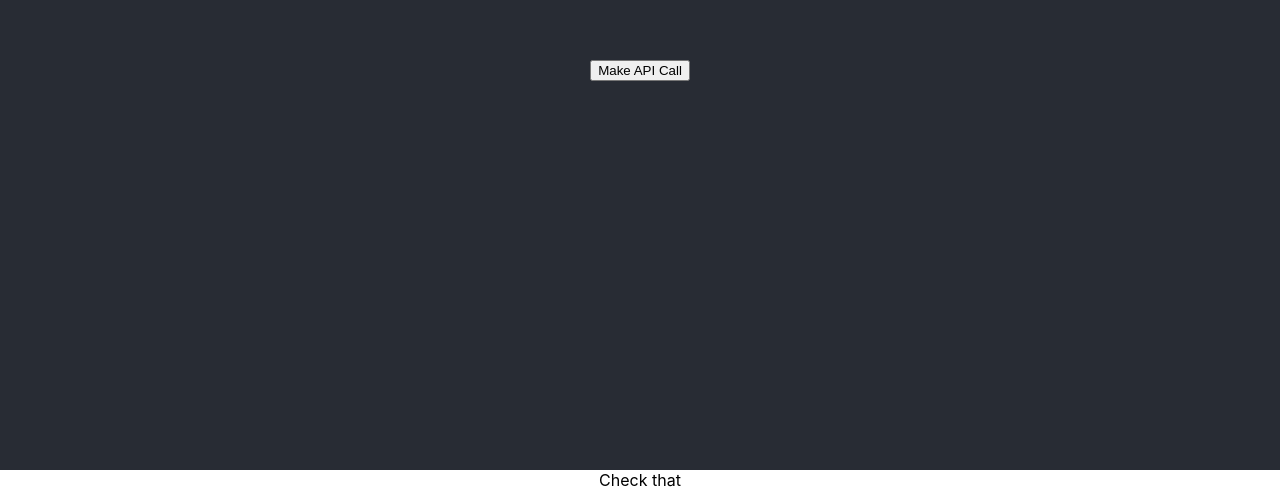
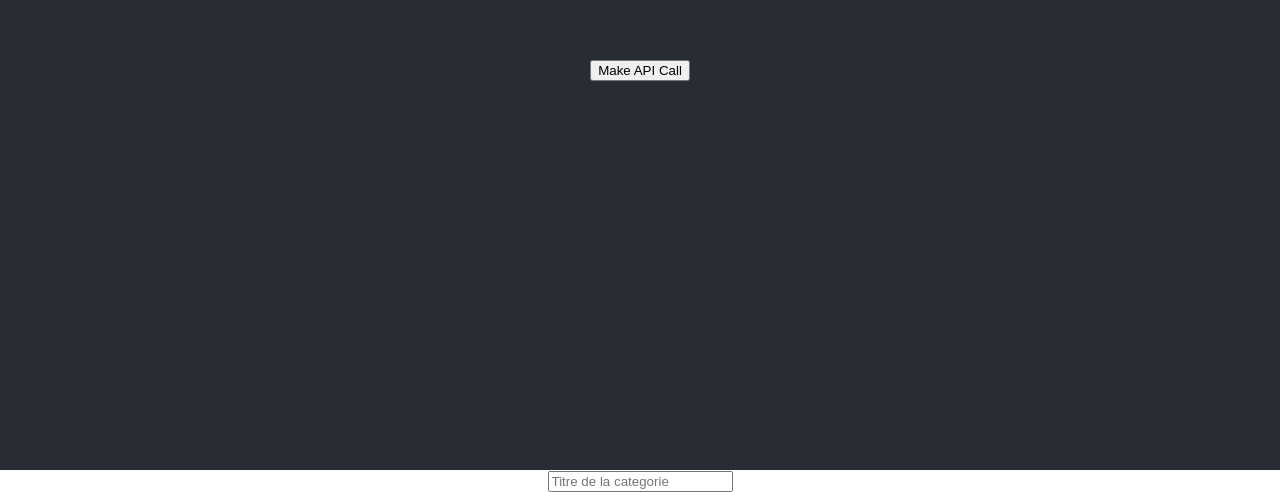
Before and after one commit to Alencruser/collaborate-basics-react, a React (Create React App) app in the folder front/: page /create-category in a window 1280 px wide. Shown: the part 330-822 px from the top of the page. Built offline with nearby package versions, Linux system fonts and the light colour scheme.

Commit message:
renamed some files to be coherent, put a TextInput component to be used everywhere in the app, still WIP

```diff
--- /dev/null
+++ b/front/src/Category/CreateCategory.js
@@ -0,0 +1,12 @@
+import TextInput from "../Inputs/TextInput";
+import "./CreateCategory.css";
+
+function CreateCategory() {
+    return (
+        <div className='CreateCategory'>
+            <TextInput name="Titre" placeholder="Titre de la categorie" />
+        </div>
+    );
+}
+
+export default CreateCategory;
--- a/front/src/Category/create-category.js
+++ /dev/null
@@ -1,11 +0,0 @@
-import "./create-category.css";
-
-function CreateCategory() {
-    return (
-        <div className='CreateCategory'>
-            Check that
-        </div>
-    );
-}
-
-export default CreateCategory;
--- /dev/null
+++ b/front/src/Inputs/TextInput.js
@@ -0,0 +1,9 @@
+import "./TextInput.css";
+
+function TextInput({placeholder, name, value = ""}) {
+    return (
+        <input type="text" name={name} placeholder={placeholder} value={value}/>
+    )
+}
+
+export default TextInput
--- a/front/src/routes.js
+++ b/front/src/routes.js
@@ -1,6 +1,6 @@
 import { createBrowserRouter, createRoutesFromElements, Route } from "react-router-dom";
 import App from "./App";
-import CreateCategory from "./Category/create-category";
+import CreateCategory from "./Category/CreateCategory";
 
 export const router = createBrowserRouter(
     createRoutesFromElements(
```
Also changed, not shown: front/src/Category/CreateCategory.css (added), front/src/Inputs/TextInput.css (added).
